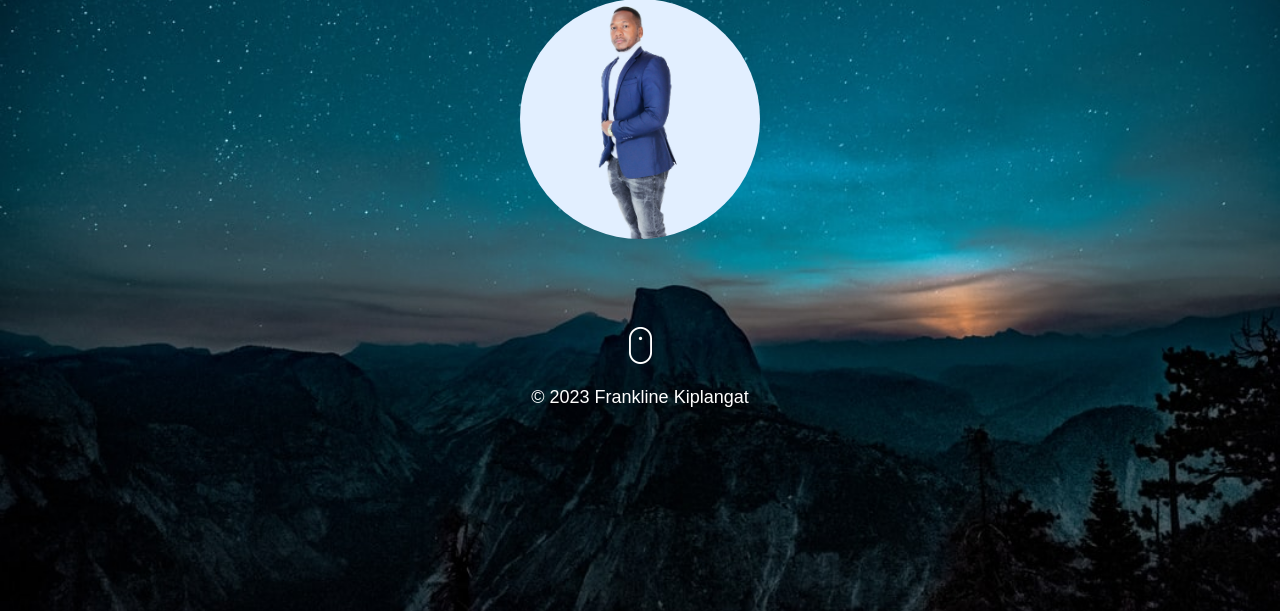
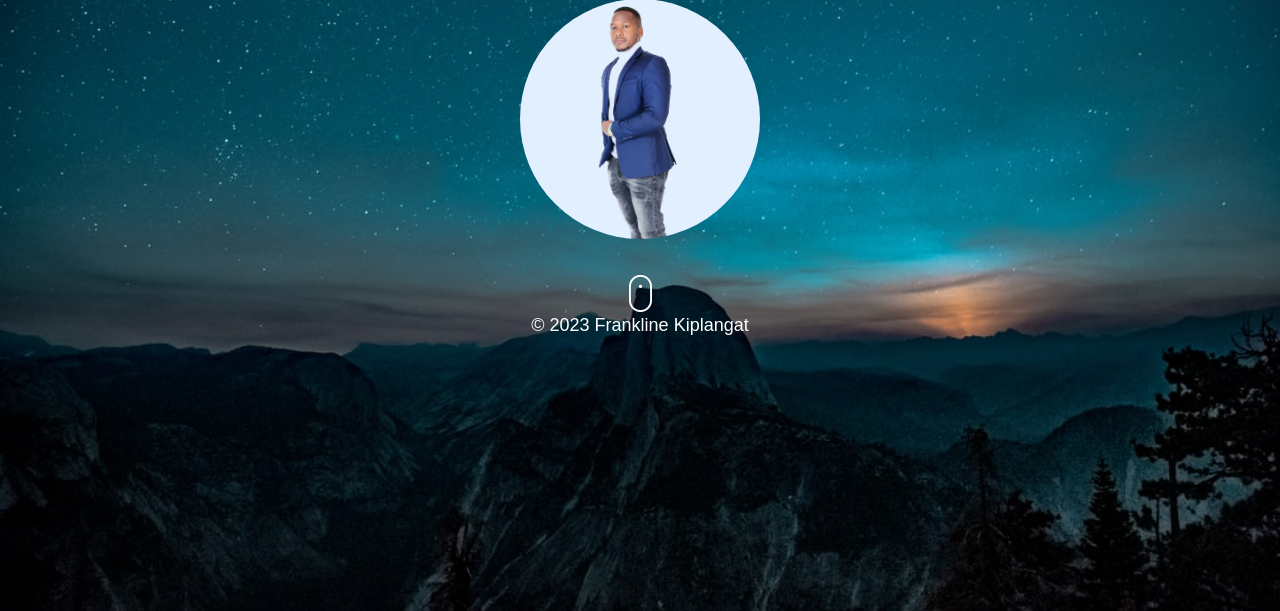
Before and after one commit to Frankline-Kiplangat/django-portfolio, a Django app: page / in a window 1280 px wide. Shown: the part 199-810 px from the top of the page. Run offline with Django 3.2, Linux system fonts and the light colour scheme; some libraries are stand-ins or nearby versions.

Commit message:
Change styling

```diff
--- a/main/static/css/styles.css
+++ b/main/static/css/styles.css
@@ -61,9 +61,9 @@ h1, h6{
 	}
   }
   #mouse-click{
-	padding-top : 2px;
-	margin-top:8%;
-	padding-bottom: 20px;
+	padding-top : 15px;
+	margin-top:2%;
+	padding-bottom: -10px;
 
   }
 
--- a/main/templates/about.html
+++ b/main/templates/about.html
@@ -49,6 +49,9 @@
         </div>
       </div>
     </div>
+    <footer>
+      &copy 2023 Frankline Kiplangat
+      </footer>
 </section>
 {% endblock %}
       <!--end of about section-->
--- a/main/templates/contact.html
+++ b/main/templates/contact.html
@@ -21,5 +21,10 @@
 </div>
 <!--end of contact-->
 </div>
+<br><br><br>
+<footer>
+  &copy 2023 Frankline Kiplangat
+  </footer>
+  <br><br>
 </div>
 {% endblock %}
--- a/main/templates/portfolio.html
+++ b/main/templates/portfolio.html
@@ -163,5 +163,10 @@
               </div>
             </div>
           </div>
+          <br>
+          <footer>
+            &copy 2023 Frankline Kiplangat
+            </footer>
+            <br>
       </div>
 {% endblock %}
```
